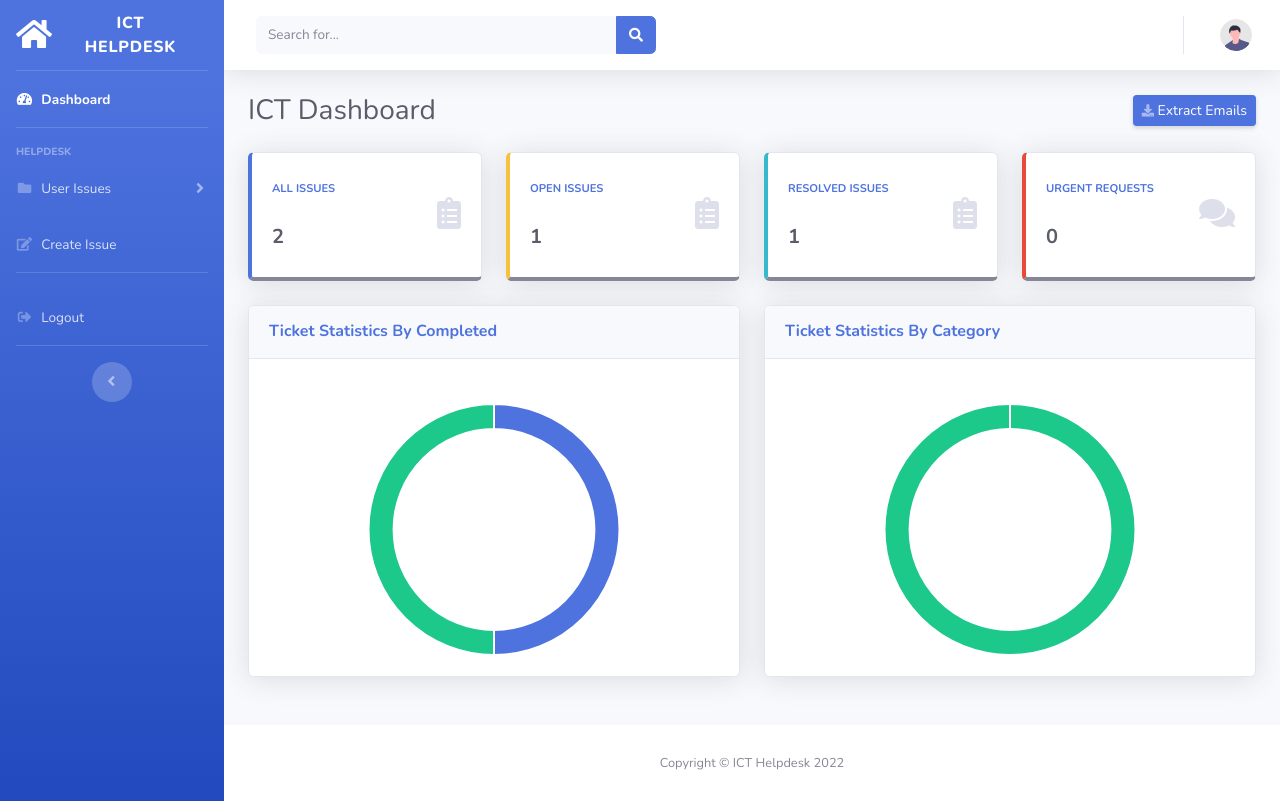
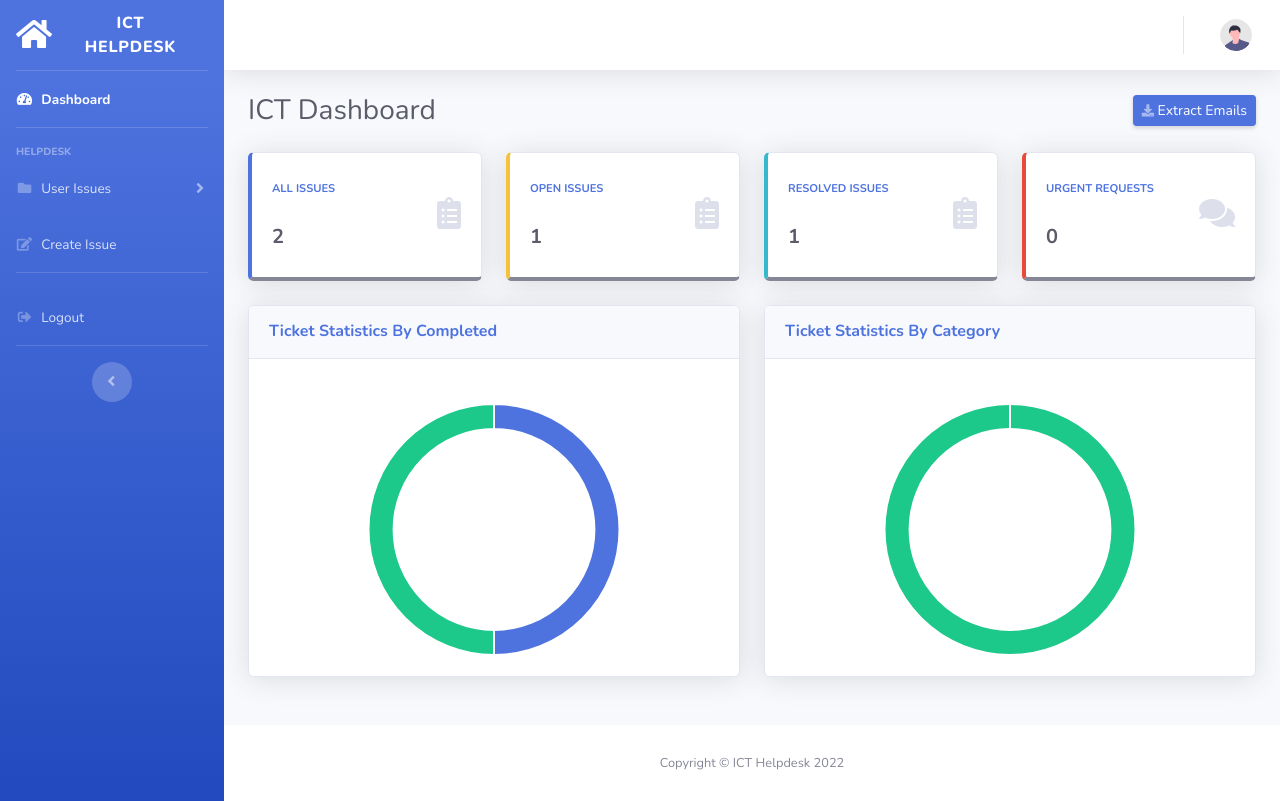
Before and after one commit to dilawarsingh12/Ticketing-system, a Django app: page / in a window 1280 px wide. Run offline with Django 4.2, Linux system fonts and the light colour scheme; a user stored in the database is signed in; data comes from the database, SQL or seed files in the repository; some libraries are stand-ins or nearby versions.

Commit message:
last update

```diff
--- a/ticketapp/templates/ticketapp/index.html
+++ b/ticketapp/templates/ticketapp/index.html
@@ -131,7 +131,7 @@
                     </button>
 
                     <!-- Topbar Search -->
-                    <form
+                    <!-- <form
                         class="d-none d-sm-inline-block form-inline mr-auto ml-md-3 my-2 my-md-0 mw-100 navbar-search">
                         <div class="input-group">
                             <input type="text" class="form-control bg-light border-0 small" placeholder="Search for..."
@@ -142,7 +142,7 @@
                                 </button>
                             </div>
                         </div>
-                    </form>
+                    </form> -->
 
                     <!-- Topbar Navbar -->
                     <ul class="navbar-nav ml-auto">
@@ -187,14 +187,14 @@
                             <!-- Dropdown - User Information -->
                             <div class="dropdown-menu dropdown-menu-right shadow animated--grow-in"
                                 aria-labelledby="userDropdown">
-                                <a class="dropdown-item" href="#">
+                                <!-- <a class="dropdown-item" href="#">
                                     <i class="fas fa-user fa-sm fa-fw mr-2 text-gray-400"></i>
                                     Profile
                                 </a>
                                 <a class="dropdown-item" href="#">
                                     <i class="fas fa-cogs fa-sm fa-fw mr-2 text-gray-400"></i>
                                     Settings
-                                </a>
+                                </a> -->
 
                                 <div class="dropdown-divider"></div>
                                 <a class="dropdown-item" href="#" data-toggle="modal" data-target="#logoutModal">
```
